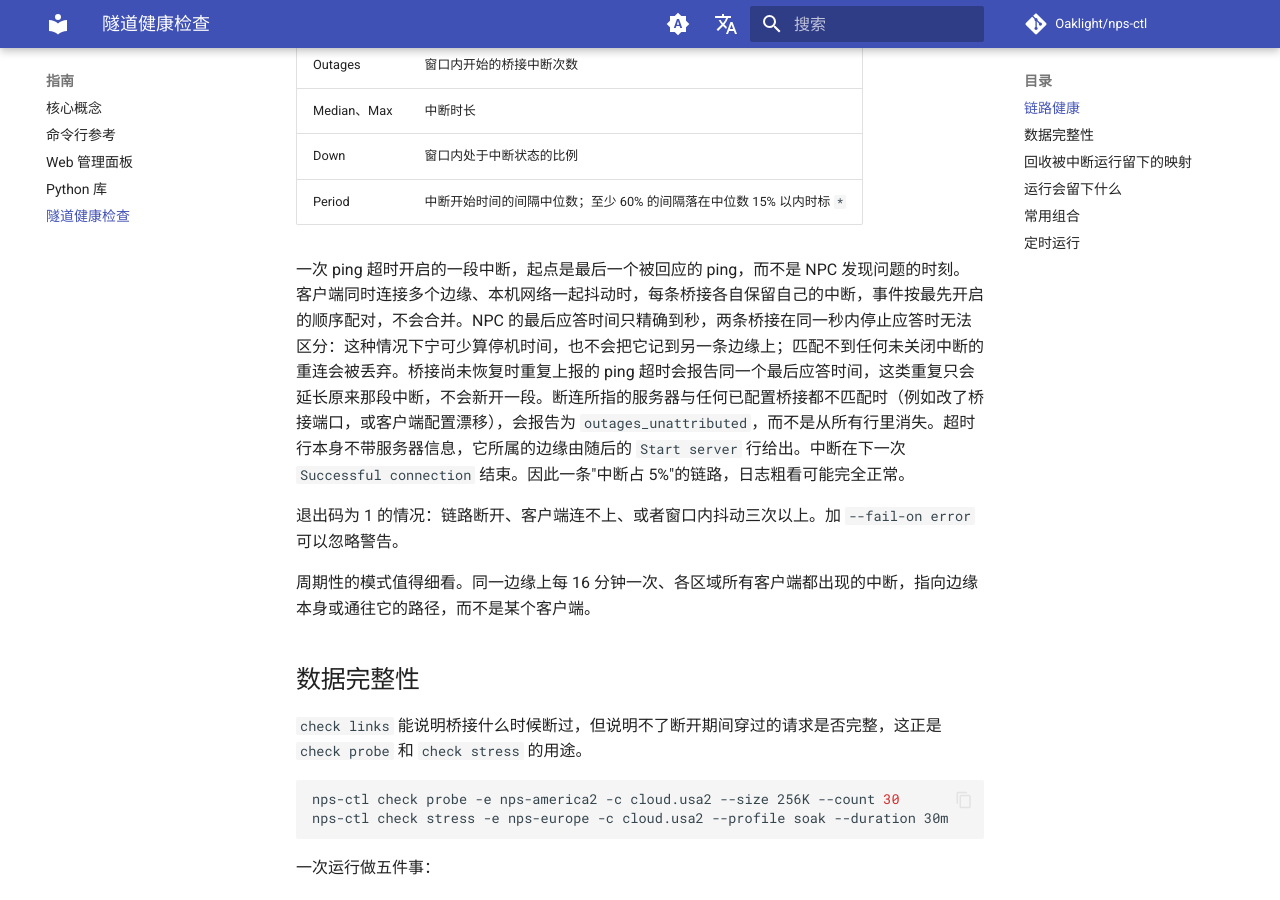
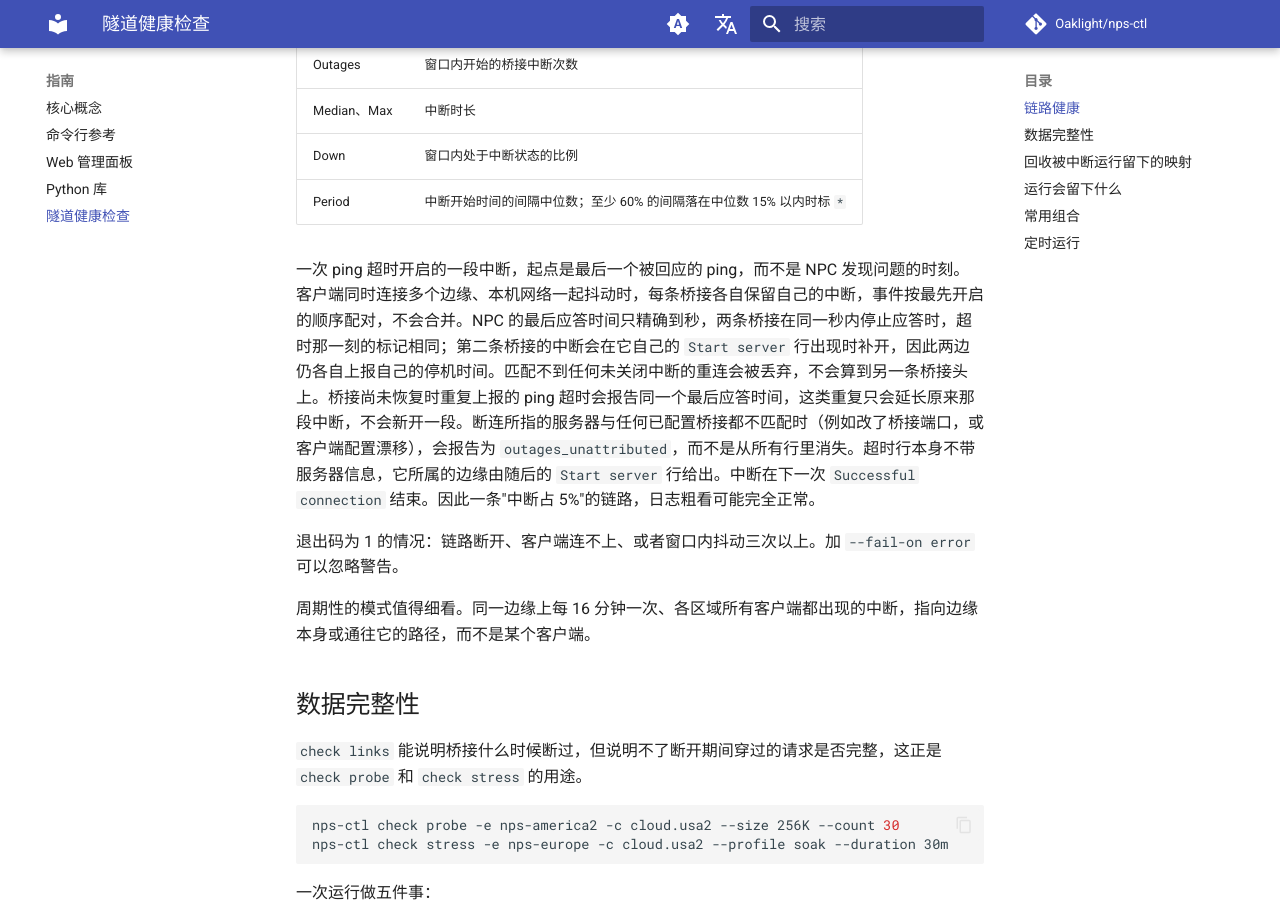
Before and after one commit to Oaklight/nps-ctl, an MkDocs documentation site: the page built from docs/guides/checks.md, in a window 1280 px wide and 900 px high, scrolled down 651 px. Built offline with MkDocs 1.6.1 and Material for MkDocs 9.7.7, drawn with Linux system fonts in a browser that asks for light colours; comment, search, counter and statistics services are not loaded.

Commit message:
docs: 同秒并列时两条边缘各自保留停机时间

```diff
--- a/docs/guides/checks.md
+++ b/docs/guides/checks.md
@@ -28,7 +28,7 @@ nps-ctl check links --since 24h --json
 | Down | 窗口内处于中断状态的比例 |
 | Period | 中断开始时间的间隔中位数；至少 60% 的间隔落在中位数 15% 以内时标 `*` |
 
-一次 ping 超时开启的一段中断，起点是最后一个被回应的 ping，而不是 NPC 发现问题的时刻。客户端同时连接多个边缘、本机网络一起抖动时，每条桥接各自保留自己的中断，事件按最先开启的顺序配对，不会合并。NPC 的最后应答时间只精确到秒，两条桥接在同一秒内停止应答时无法区分：这种情况下宁可少算停机时间，也不会把它记到另一条边缘上；匹配不到任何未关闭中断的重连会被丢弃。桥接尚未恢复时重复上报的 ping 超时会报告同一个最后应答时间，这类重复只会延长原来那段中断，不会新开一段。断连所指的服务器与任何已配置桥接都不匹配时（例如改了桥接端口，或客户端配置漂移），会报告为 `outages_unattributed`，而不是从所有行里消失。超时行本身不带服务器信息，它所属的边缘由随后的 `Start server` 行给出。中断在下一次 `Successful connection` 结束。因此一条"中断占 5%"的链路，日志粗看可能完全正常。
+一次 ping 超时开启的一段中断，起点是最后一个被回应的 ping，而不是 NPC 发现问题的时刻。客户端同时连接多个边缘、本机网络一起抖动时，每条桥接各自保留自己的中断，事件按最先开启的顺序配对，不会合并。NPC 的最后应答时间只精确到秒，两条桥接在同一秒内停止应答时，超时那一刻的标记相同；第二条桥接的中断会在它自己的 `Start server` 行出现时补开，因此两边仍各自上报自己的停机时间。匹配不到任何未关闭中断的重连会被丢弃，不会算到另一条桥接头上。桥接尚未恢复时重复上报的 ping 超时会报告同一个最后应答时间，这类重复只会延长原来那段中断，不会新开一段。断连所指的服务器与任何已配置桥接都不匹配时（例如改了桥接端口，或客户端配置漂移），会报告为 `outages_unattributed`，而不是从所有行里消失。超时行本身不带服务器信息，它所属的边缘由随后的 `Start server` 行给出。中断在下一次 `Successful connection` 结束。因此一条"中断占 5%"的链路，日志粗看可能完全正常。
 
 退出码为 1 的情况：链路断开、客户端连不上、或者窗口内抖动三次以上。加 `--fail-on error` 可以忽略警告。
 
```
Also changed, not shown: docs/changelog.md (+1 -0 lines).
